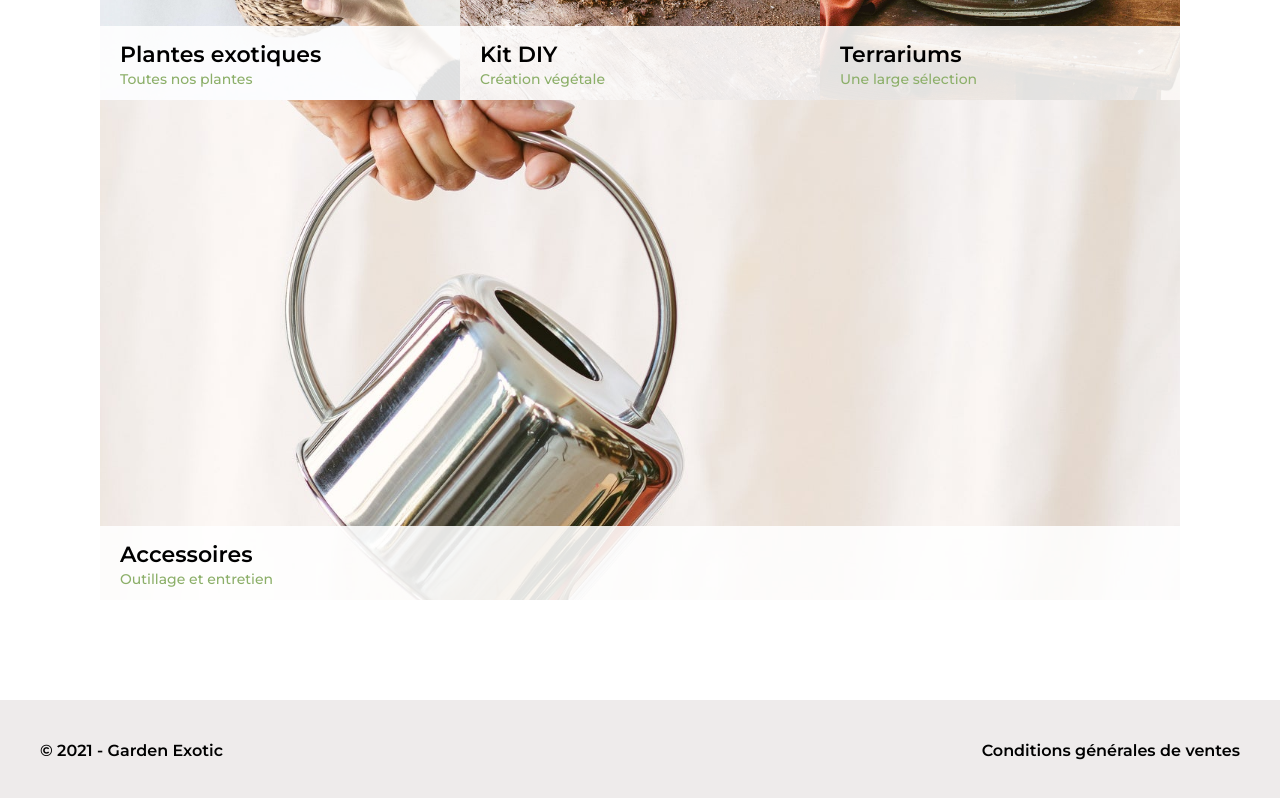
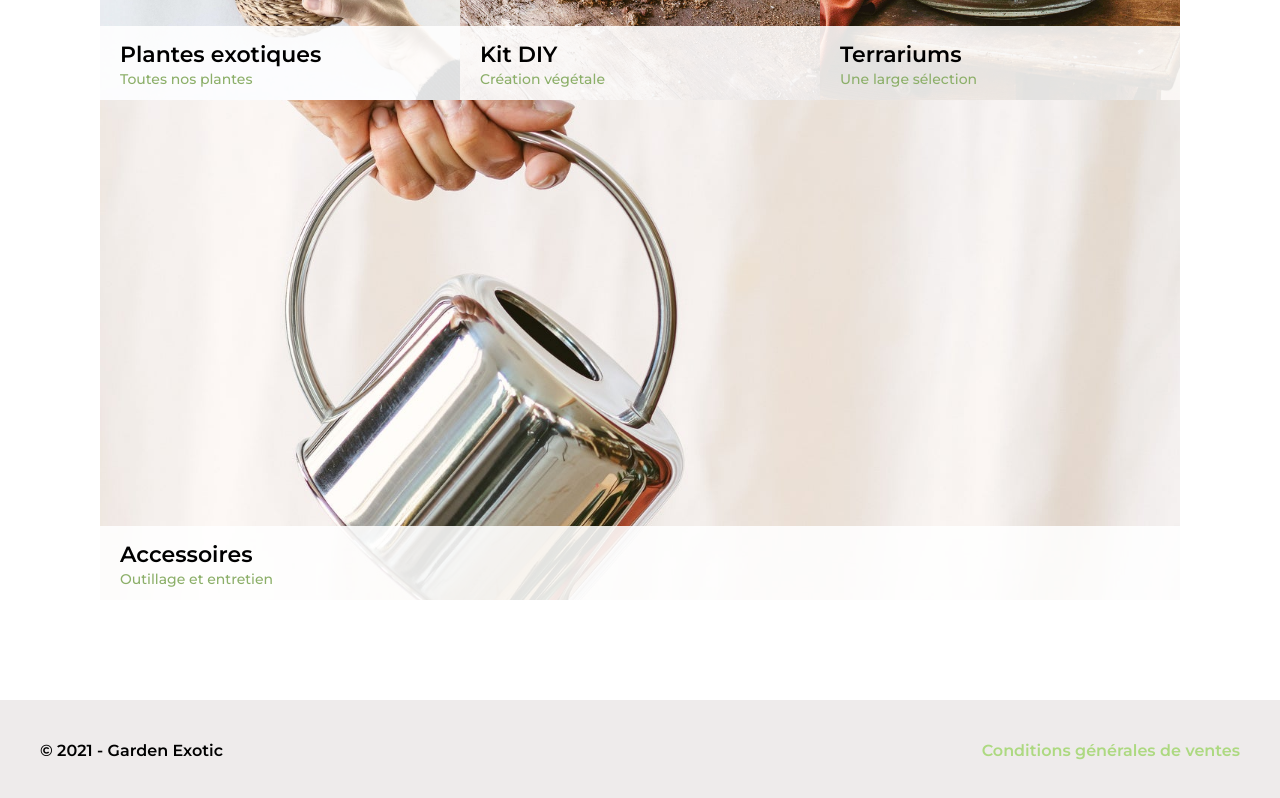
Before and after one commit to Yann-GitHub/Garden-Exotic-HTML-SinglePage, a plain HTML site: page index.html in a window 1280 px wide. In both pictures the pointer is over the link "Conditions générales de ventes". Shown: the part 2679-3477 px from the top of the page. Drawn offline with Linux system fonts and the light colour scheme.

Commit message:
add :hover on cdv link

```diff
--- a/css/style.css
+++ b/css/style.css
@@ -310,3 +310,7 @@ footer a.cgv {
     text-decoration: none;
     color: black;
 }
+
+a:hover.cgv {
+    color: #ADD981;
+}
```
